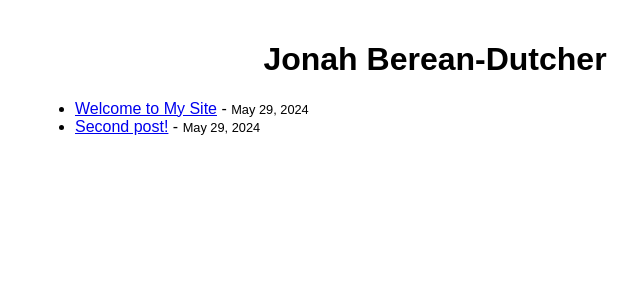
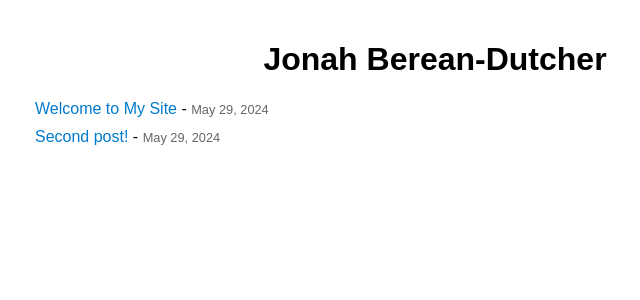
Before and after one commit to jonahbd1/website, a Jekyll site: the page built from index.md, in a window 1280 px wide. Shown: the top 300 px of the page, without its empty margins (205-845 px from the left). Built offline with Jekyll 4.4.1, drawn with Linux system fonts in a browser that asks for light colours.

Commit message:
Update default.html

```diff
--- a/_layouts/default.html
+++ b/_layouts/default.html
@@ -20,6 +20,26 @@
         main {
             max-width: 800px;
             margin: 0 auto;
+        }
+        ul {
+            list-style-type: none;
+            padding: 0;
+        }
+        li {
+            margin: 10px 0;
+        }
+        a {
+            color: #007acc;
+            text-decoration: none;
+        }
+        a:hover {
+            text-decoration: underline;
+        }
+        small {
+            color: #666;
+        }
+        h1.post-title {
+            text-align: center; /* Center-align the post title */
         }
     </style>
     <script>
```
